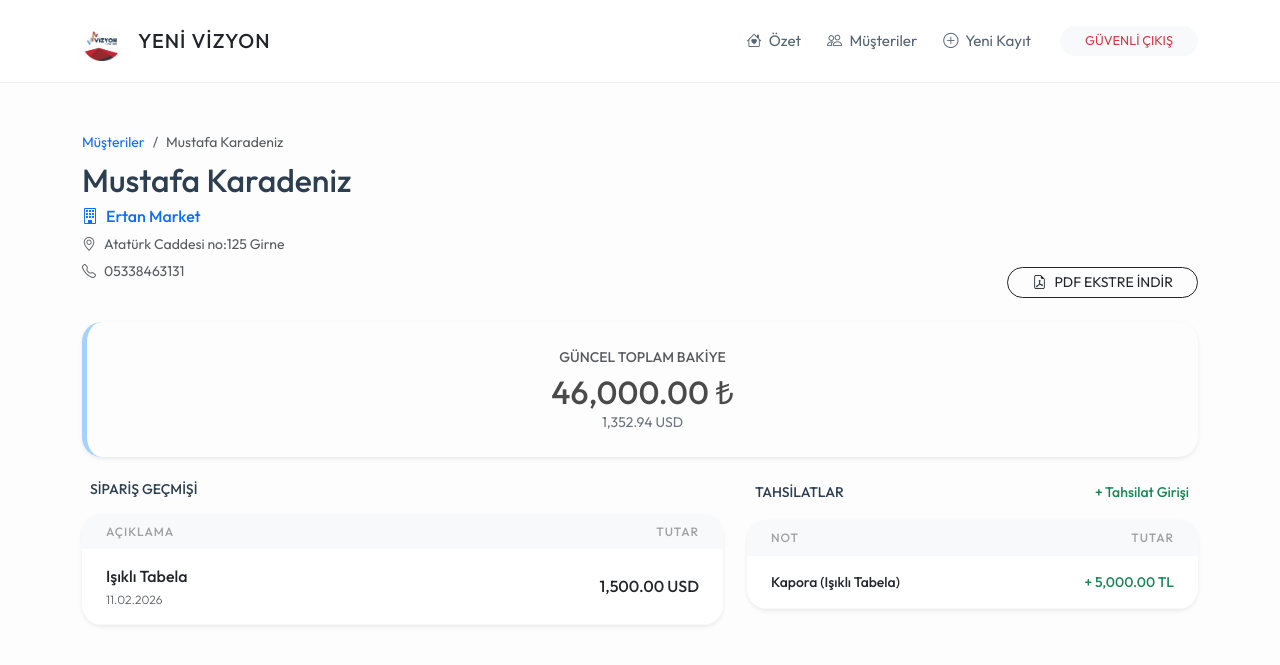
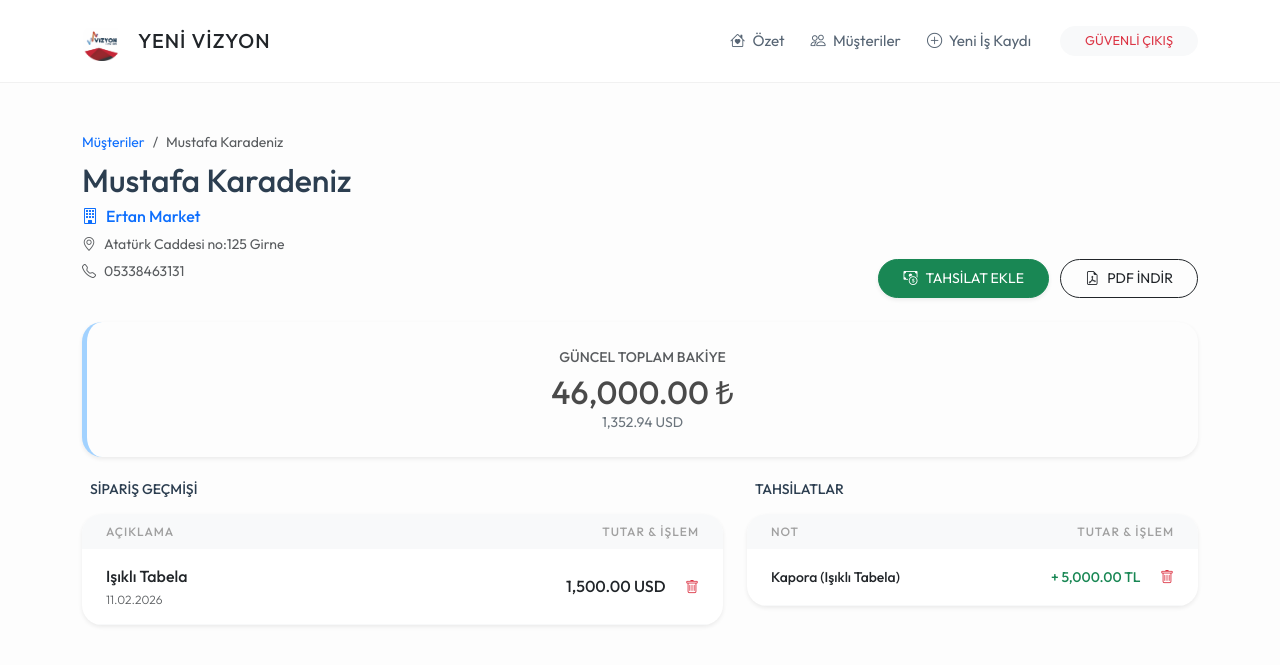
Before and after one commit to musty7091/yvr, a Flask app: page /musteri/1 in a window 1280 px wide. Shown: the top 665 px of the page. Run offline with Flask 3, Linux system fonts and the light colour scheme; the visitor is signed in with stand-in values (Sample User, id 1).

Commit message:
rütuşlar

```diff
--- a/app.py
+++ b/app.py
@@ -1,6 +1,6 @@
 import requests
 import xml.etree.ElementTree as ET
-from flask import Flask, render_template, request, redirect, url_for, session, make_response
+from flask import Flask, render_template, request, redirect, url_for, session, make_response, flash
 from flask_sqlalchemy import SQLAlchemy
 from datetime import datetime
 import pdfkit
@@ -21,8 +21,8 @@ class Musteri(db.Model):
     id = db.Column(db.Integer, primary_key=True)
     ad_soyad = db.Column(db.String(100), nullable=False)
     telefon = db.Column(db.String(20))
-    isyeri_adi = db.Column(db.String(200)) # İşyeri adı alanı
-    isyeri_adresi = db.Column(db.Text)      # İşyeri adresi alanı
+    isyeri_adi = db.Column(db.String(200))
+    isyeri_adresi = db.Column(db.Text)
     isler = db.relationship('IsKaydi', backref='sahibi', lazy=True)
     odemeler = db.relationship('Odeme', backref='musteri', lazy=True)
 
@@ -124,6 +124,43 @@ def musteri_ekle():
     db.session.commit()
     return redirect(url_for('musteriler'))
 
+# --- YENİ EKLENEN: MÜŞTERİ DÜZENLEME ROTASI ---
+@app.route('/musteri_duzenle/<int:id>', methods=['GET', 'POST'])
+def musteri_duzenle(id):
+    if 'logged_in' not in session: return redirect(url_for('index'))
+    musteri = Musteri.query.get_or_404(id)
+
+    if request.method == 'POST':
+        musteri.ad_soyad = request.form.get('ad_soyad')
+        musteri.telefon = request.form.get('telefon')
+        musteri.isyeri_adi = request.form.get('isyeri_adi')
+        musteri.isyeri_adresi = request.form.get('isyeri_adresi')
+        db.session.commit()
+        return redirect(url_for('musteriler'))
+
+    return render_template('musteri_duzenle.html', musteri=musteri)
+
+# --- YENİ EKLENEN: MÜŞTERİ SİLME ROTASI ---
+@app.route('/musteri_sil/<int:id>')
+def musteri_sil(id):
+    if 'logged_in' not in session: return redirect(url_for('index'))
+    musteri = Musteri.query.get_or_404(id)
+
+    # Müşteriyi silmeden önce ona bağlı işleri ve ödemeleri siliyoruz
+    # Bu işlem veritabanı hatası almamak için önemlidir.
+    try:
+        for is_kaydi in musteri.isler:
+            db.session.delete(is_kaydi)
+        for odeme in musteri.odemeler:
+            db.session.delete(odeme)
+
+        db.session.delete(musteri)
+        db.session.commit()
+    except Exception as e:
+        print(f"Hata oluştu: {e}")
+
+    return redirect(url_for('musteriler'))
+
 @app.route('/is_ekle')
 def is_ekle():
     if 'logged_in' not in session: return redirect(url_for('index'))
@@ -162,6 +199,16 @@ def is_kaydet():
     db.session.commit()
     return redirect(url_for('index'))
 
+# --- YENİ EKLENEN: İŞ SİLME ROTASI ---
+@app.route('/is_sil/<int:id>')
+def is_sil(id):
+    if 'logged_in' not in session: return redirect(url_for('index'))
+    is_kaydi = IsKaydi.query.get_or_404(id)
+    musteri_id = is_kaydi.musteri_id
+    db.session.delete(is_kaydi)
+    db.session.commit()
+    return redirect(url_for('musteri_detay', id=musteri_id))
+
 @app.route('/musteri_odeme_ekle/<int:m_id>', methods=['POST'])
 def musteri_odeme_ekle(m_id):
     birim = request.form.get('birim')
@@ -177,6 +224,16 @@ def musteri_odeme_ekle(m_id):
     db.session.add(yeni_odeme)
     db.session.commit()
     return redirect(url_for('musteri_detay', id=m_id))
+
+# --- YENİ EKLENEN: ÖDEME SİLME ROTASI ---
+@app.route('/odeme_sil/<int:id>')
+def odeme_sil(id):
+    if 'logged_in' not in session: return redirect(url_for('index'))
+    odeme = Odeme.query.get_or_404(id)
+    musteri_id = odeme.musteri_id
+    db.session.delete(odeme)
+    db.session.commit()
+    return redirect(url_for('musteri_detay', id=musteri_id))
 
 @app.route('/musteri/<int:id>')
 def musteri_detay(id):
@@ -219,6 +276,7 @@ def pdf_indir(id):
                                bugun=datetime.now().strftime('%d.%m.%Y'),
                                logo_url=logo_path)
 
+    # NOT: Bu yol kendi bilgisayarına göredir. Hata alırsan kontrol et.
     path_wkhtmltopdf = r'C:\Program Files\wkhtmltopdf\bin\wkhtmltopdf.exe'
     config = pdfkit.configuration(wkhtmltopdf=path_wkhtmltopdf)
 
@@ -239,5 +297,4 @@ if __name__ == '__main__':
     with app.app_context():
         db.create_all()
         kurlari_sabitle()
-    # BURASI DEĞİŞTİ: host='0.0.0.0' ekledik, böylece ağdaki diğer cihazlar görebilir.
     app.run(debug=True, host='0.0.0.0')
--- a/templates/base.html
+++ b/templates/base.html
@@ -108,7 +108,7 @@
             <ul class="navbar-nav ms-auto align-items-center">
                 <li class="nav-item"><a class="nav-link" href="/"><i class="bi bi-house-heart me-1"></i> Özet</a></li>
                 <li class="nav-item"><a class="nav-link" href="/musteriler"><i class="bi bi-people me-1"></i> Müşteriler</a></li>
-                <li class="nav-item"><a class="nav-link" href="/is_ekle"><i class="bi bi-plus-circle me-1"></i> Yeni Kayıt</a></li>
+                <li class="nav-item"><a class="nav-link" href="/is_ekle"><i class="bi bi-plus-circle me-1"></i> Yeni İş Kaydı</a></li>
                 <li class="nav-item ms-lg-3"><a class="btn btn-light btn-sm px-4 rounded-pill text-danger" href="/logout" style="font-size: 0.8rem;">GÜVENLİ ÇIKIŞ</a></li>
             </ul>
         </div>
--- a/templates/musteri_detay.html
+++ b/templates/musteri_detay.html
@@ -2,7 +2,7 @@
 
 {% block content %}
 <div class="row g-4 mb-4">
-    <div class="col-md-8">
+    <div class="col-md-7">
         <nav aria-label="breadcrumb">
             <ol class="breadcrumb mb-2">
                 <li class="breadcrumb-item small"><a href="/musteriler" class="text-decoration-none">Müşteriler</a></li>
@@ -11,7 +11,6 @@
         </nav>
         <h2 class="mb-1 fw-bold">{{ musteri.ad_soyad }}</h2>
 
-        <!-- İşyeri ve Adres Bilgileri Gösterimi -->
         {% if musteri.isyeri_adi %}
         <p class="text-primary fw-medium mb-1"><i class="bi bi-building me-2"></i>{{ musteri.isyeri_adi }}</p>
         {% endif %}
@@ -20,9 +19,13 @@
         {% endif %}
         <p class="text-muted small mt-1"><i class="bi bi-telephone me-2"></i>{{ musteri.telefon or '-' }}</p>
     </div>
-    <div class="col-md-4 text-md-end align-self-end mt-3 mt-md-0">
-        <a href="/pdf_indir/{{ musteri.id }}" class="btn btn-outline-dark btn-sm rounded-pill px-4">
-            <i class="bi bi-file-earmark-pdf me-2"></i>PDF EKSTRE İNDİR
+
+    <div class="col-md-5 text-md-end align-self-end mt-3 mt-md-0">
+        <button class="btn btn-success btn-sm rounded-pill px-4 py-2 me-2 shadow-sm" data-bs-toggle="modal" data-bs-target="#odemeEkleModal">
+            <i class="bi bi-cash-coin me-2"></i>TAHSİLAT EKLE
+        </button>
+        <a href="/pdf_indir/{{ musteri.id }}" class="btn btn-outline-dark btn-sm rounded-pill px-4 py-2">
+            <i class="bi bi-file-earmark-pdf me-2"></i>PDF İNDİR
         </a>
     </div>
 </div>
@@ -45,7 +48,7 @@
                 <thead>
                     <tr class="bg-light">
                         <th class="ps-4">Açıklama</th>
-                        <th class="text-end pe-4">Tutar</th>
+                        <th class="text-end pe-4">Tutar & İşlem</th>
                     </tr>
                 </thead>
                 <tbody>
@@ -55,7 +58,10 @@
                             <div class="fw-medium text-dark">{{ is.is_tanimi }}</div>
                             <div style="font-size: 0.75rem;" class="text-muted">{{ is.kayit_tarihi.strftime('%d.%m.%Y') }}</div>
                         </td>
-                        <td class="text-end pe-4 fw-medium">{{ "{:,.2f}".format(is.toplam_bedel) }} {{ is.para_birimi }}</td>
+                        <td class="text-end pe-4">
+                            <span class="fw-medium me-3">{{ "{:,.2f}".format(is.toplam_bedel) }} {{ is.para_birimi }}</span>
+                            <a href="/is_sil/{{ is.id }}" onclick="return confirm('Bu iş kaydını silmek istediğinize emin misiniz? Bakiyeden düşülecektir.');" class="text-danger small"><i class="bi bi-trash"></i></a>
+                        </td>
                     </tr>
                     {% endfor %}
                     {% if not musteri.isler %}
@@ -69,14 +75,13 @@
     <div class="col-lg-5">
         <div class="d-flex justify-content-between align-items-center mb-3 px-2">
             <h5 class="mb-0 small fw-bold text-uppercase">Tahsilatlar</h5>
-            <button class="btn btn-sm btn-link text-success p-0 text-decoration-none fw-medium" data-bs-toggle="modal" data-bs-target="#odemeEkleModal">+ Tahsilat Girişi</button>
         </div>
         <div class="card card-custom p-0 overflow-hidden border-0 shadow-sm">
             <table class="table table-hover align-middle mb-0">
                 <thead>
                     <tr class="bg-light">
                         <th class="ps-4">Not</th>
-                        <th class="text-end pe-4">Tutar</th>
+                        <th class="text-end pe-4">Tutar & İşlem</th>
                     </tr>
                 </thead>
                 <tbody>
@@ -86,7 +91,10 @@
                             <div class="fw-medium text-dark small">{{ o.aciklama }}</div>
                             {% if o.birim != 'TL' %}<div style="font-size: 0.65rem;" class="text-muted">Kur: {{ o.kur_degeri }}</div>{% endif %}
                         </td>
-                        <td class="text-end pe-4 text-success small fw-medium">+ {{ "{:,.2f}".format(o.tutar) }} {{ o.birim }}</td>
+                        <td class="text-end pe-4">
+                            <span class="text-success small fw-medium me-3">+ {{ "{:,.2f}".format(o.tutar) }} {{ o.birim }}</span>
+                            <a href="/odeme_sil/{{ o.id }}" onclick="return confirm('Bu tahsilat kaydını silmek istediğinize emin misiniz? Bakiye artacaktır.');" class="text-danger small"><i class="bi bi-trash"></i></a>
+                        </td>
                     </tr>
                     {% endfor %}
                     {% if not musteri.odemeler %}
@@ -98,7 +106,6 @@
     </div>
 </div>
 
-<!-- Tahsilat Modal -->
 <div class="modal fade" id="odemeEkleModal" tabindex="-1">
     <div class="modal-dialog modal-dialog-centered">
         <div class="modal-content border-0 shadow" style="border-radius: 20px;">
```
Also changed, not shown: templates/musteri_duzenle.html (added, +36 -0 lines), templates/musteriler.html (+7 -2 lines), instance/yvr_veritabani.db.
